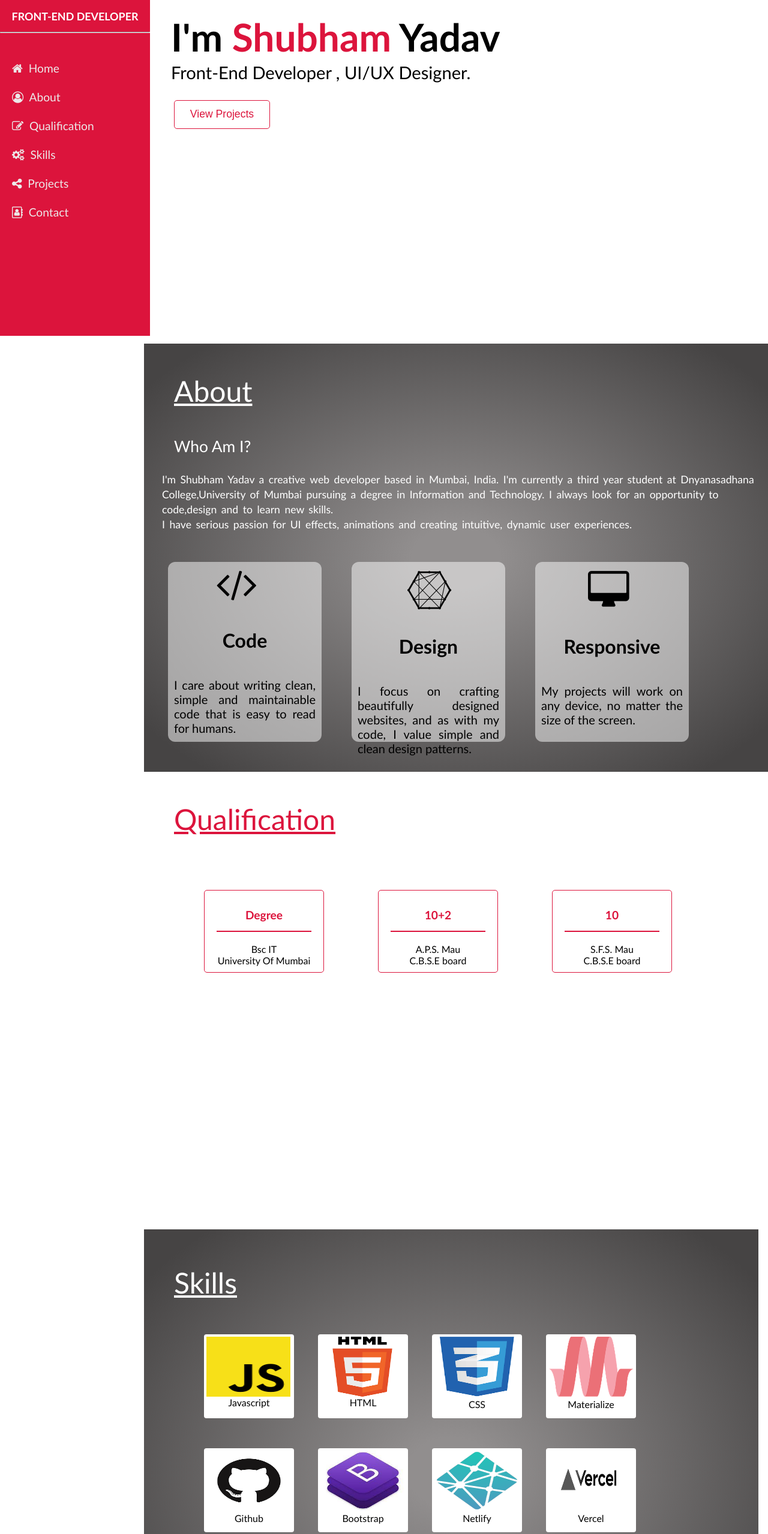
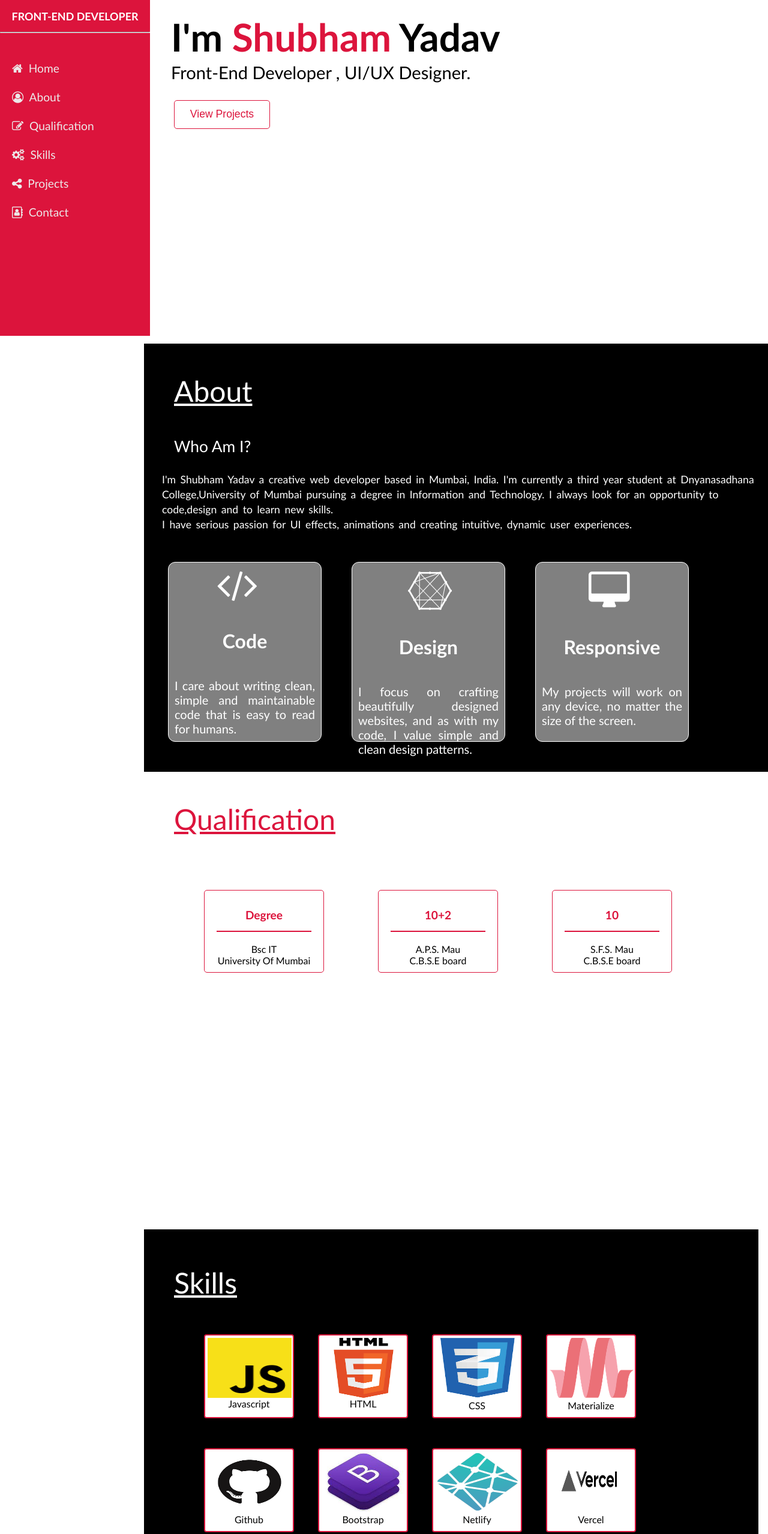
Before and after one commit to shubhamryaduvanshi/portfolio-v2.0, a plain HTML site: page index.html in a window 1280 px wide. Shown: the part 240-2798 px from the top of the page at 60% size. Drawn offline with Linux system fonts and the light colour scheme.

Commit message:
background color changed to black

```diff
--- a/style.css
+++ b/style.css
@@ -118,7 +118,8 @@ padding-right: 20px;
 /*-----------------------------------About Page-------------------------------*/
  .about{
      margin-top: 0px;
-     background:radial-gradient(rgb(145, 142, 142) 10%,rgb(70, 68, 68) 90%);
+     background:black;
+
     }
 .about #about{
     padding-top: 50px;
@@ -148,8 +149,9 @@ padding-right: 20px;
 }
 .about .items{
     background-color: rgba(255,255,255,0.5);
-    border-radius: 15px;
-    color: black;
+    border-radius: 10px;
+    color:white;
+    border: 1px solid white;
 }
 .about  .fa-code{
     font-size: 5em;
@@ -177,9 +179,10 @@ padding-right: 20px;
     font-size: 1.25em;
 }
 .about .items:hover{
-    background-color: crimson;
-    color: white;
+    background-color:black;
+    color: crimson;
     transition: 0.75s ease-out;
+    border: 2px solid crimson;
 }
 
 /*-----------------------------------Qualifications Page-------------------------------*/
@@ -214,7 +217,7 @@ padding-right: 20px;
 /*-----------------------------------Skills Page-------------------------------*/
 
 .skills{
-    background:radial-gradient(rgb(145, 142, 142) 10%,rgb(70, 68, 68) 90%);
+    background:black;
 
     padding-top: 10px;
 }
@@ -236,6 +239,7 @@ padding-right: 20px;
     border-radius: 4px;
     padding:4px;
     margin-top: 10px;
+    border: 2px solid crimson;
 }
 .skillbox .skillicon{
 height: 100px;
@@ -288,7 +292,7 @@ padding-top: 25px;
 }
 /*-----------------------------------Contact Page-------------------*/
 .contact{
-    background:radial-gradient(rgb(145, 142, 142) 10%,rgb(70, 68, 68) 90%);
+    background:black;
     height: 80vh;
     width: 80%;
 }
@@ -389,7 +393,7 @@ padding-top: 25px;
 	background:linear-gradient(195deg,rgb(158, 4, 158),rgb(240, 30, 30),rgb(255, 255, 6));
 }
 .social-menu ul li:nth-child(4) a {
-	background-color:#131418;
+	background-color:#505052;
 }
 .social-menu ul li:nth-child(5) a {
 	background-color:#55acec;
@@ -426,6 +430,7 @@ text-align: center;
 }
 
 
+
 /*-----------------------------------------------------Media Queries--------------------------------------------------------*/
   @media screen and (max-width:1280px){
 
```
